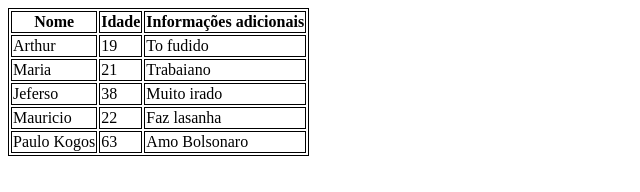
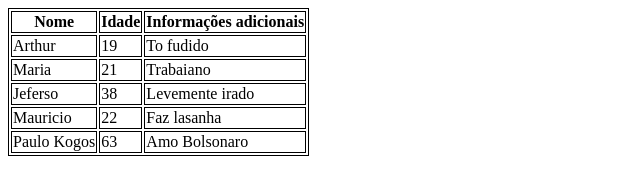
Before and after one commit to Arthur-Port-Sander/aula-tabela, a plain HTML site: page index.html in a window 1280 px wide. Shown: the full height of the page, 0-640 px from the left. Drawn offline with Linux system fonts and the light colour scheme.

Commit message:
trocado de Muito irado pra levemente irado

```diff
--- a/index.html
+++ b/index.html
@@ -28,7 +28,7 @@
         <tr>
             <td>Jeferso</td>
             <td>38</td>
-            <td>Muito irado</td>
+            <td>Levemente irado</td>
         </tr>
         <tr>
             <td>Mauricio</td>
```
